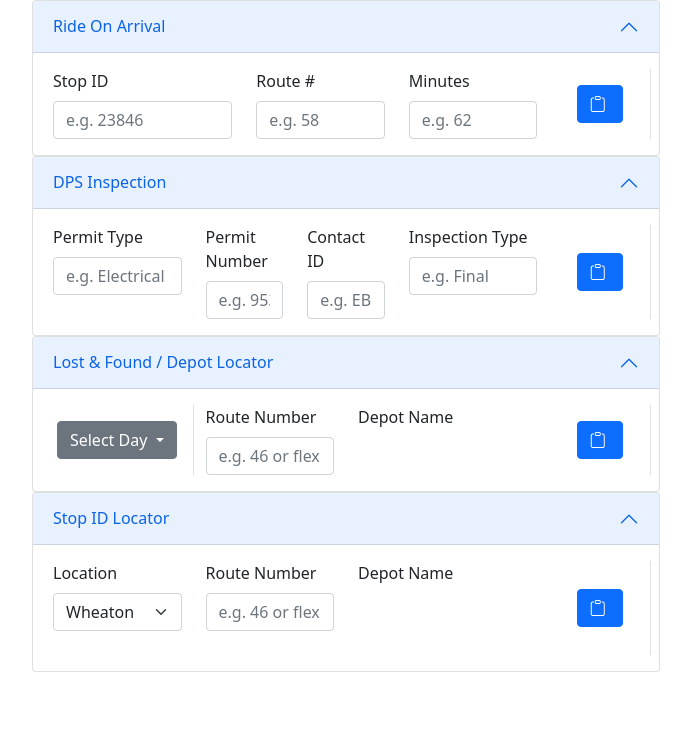
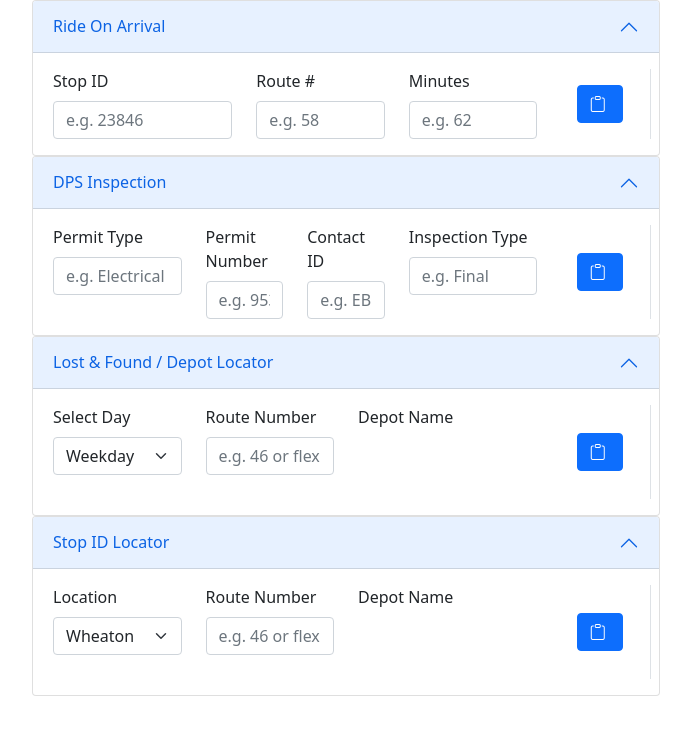
Before and after one commit to thorrellt/mc311-tool, a website: page index.html in a window 1280 px wide. Shown: the whole page, without its empty margins (294-985 px from the left). Drawn offline with nearby package versions, Linux system fonts and the light colour scheme.

Commit message:
updat depot dropdown from btn to select

```diff
--- a/index.html
+++ b/index.html
@@ -136,7 +136,18 @@
                     aria-labelledby="lost-and-found-heading" data-bs-parent="#lost-and-found-accordian">
                     <div class="accordion-body">
                         <div class="row">
-                            <div class="col-3 border-end  d-flex justify-content-center align-items-center">
+                            <div class="col-3">
+                                <label for="subject" class="form-label">Select Day</label>
+                                <div class="mb-4 input-group">
+
+                                    <select class="form-select" id="subject">
+                                        <option value="weekday" selected>Weekday</option>
+                                        <option value="saturday">Saturday</option>
+                                        <option value="sunday">Sunday</option>
+                                    </select>
+                                </div>
+                            </div>
+                            <!-- <div class="col-3 border-end  d-flex justify-content-center align-items-center">
                                 <div class="dropdown">
                                     <button class="btn btn-secondary dropdown-toggle" type="button"
                                         id="lost-and-found-day" data-bs-toggle="dropdown" aria-expanded="false"
@@ -153,7 +164,7 @@
                                     </ul>
                                 </div>
 
-                            </div>
+                            </div> -->
                             <div class="col-3">
                                 <label for="lost-and-found-route-number" class="form-label">Route Number</label>
                                 <input type="text" maxlength="6" autocomplete="off" placeholder="e.g. 46 or flex"
```
